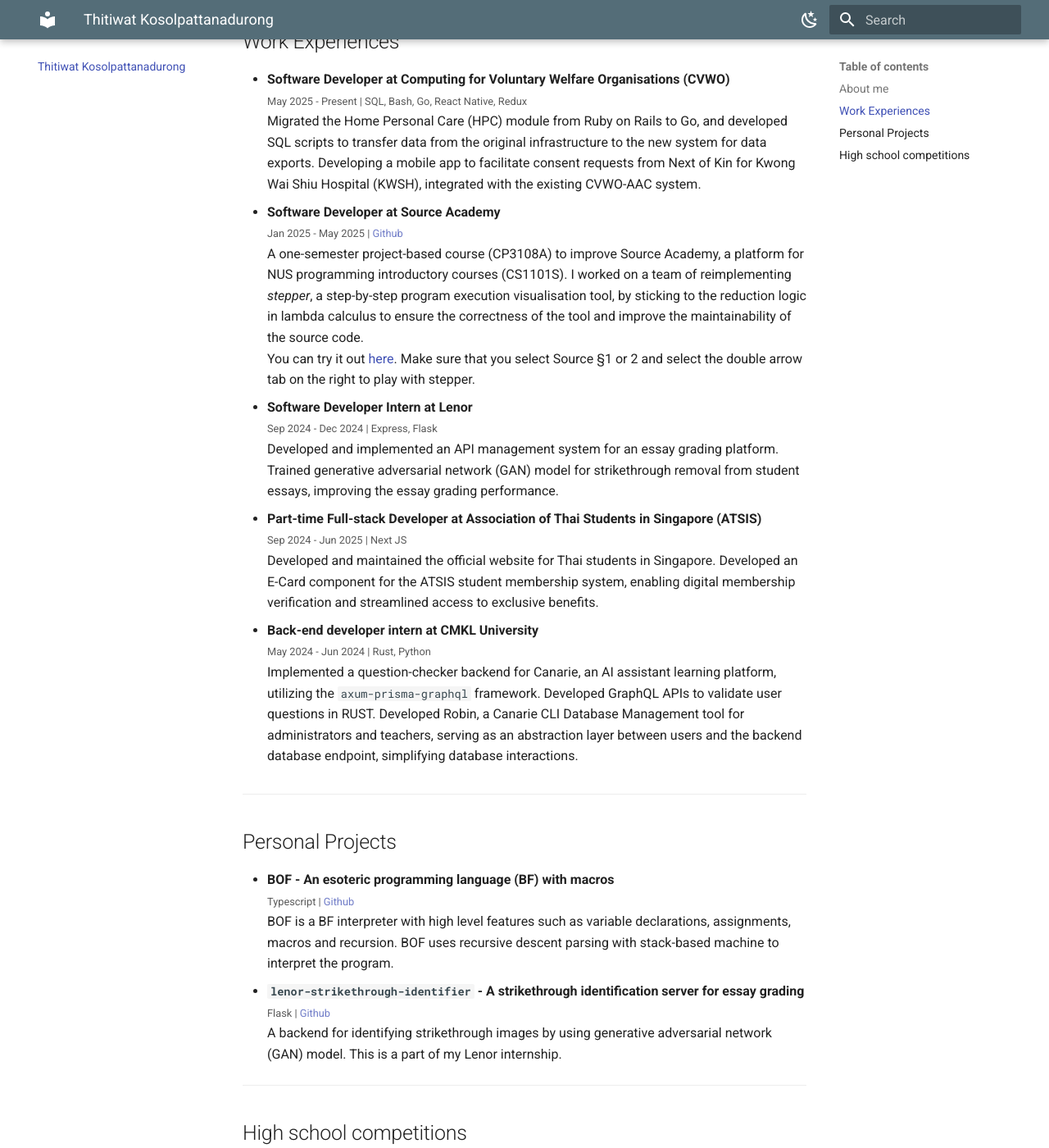
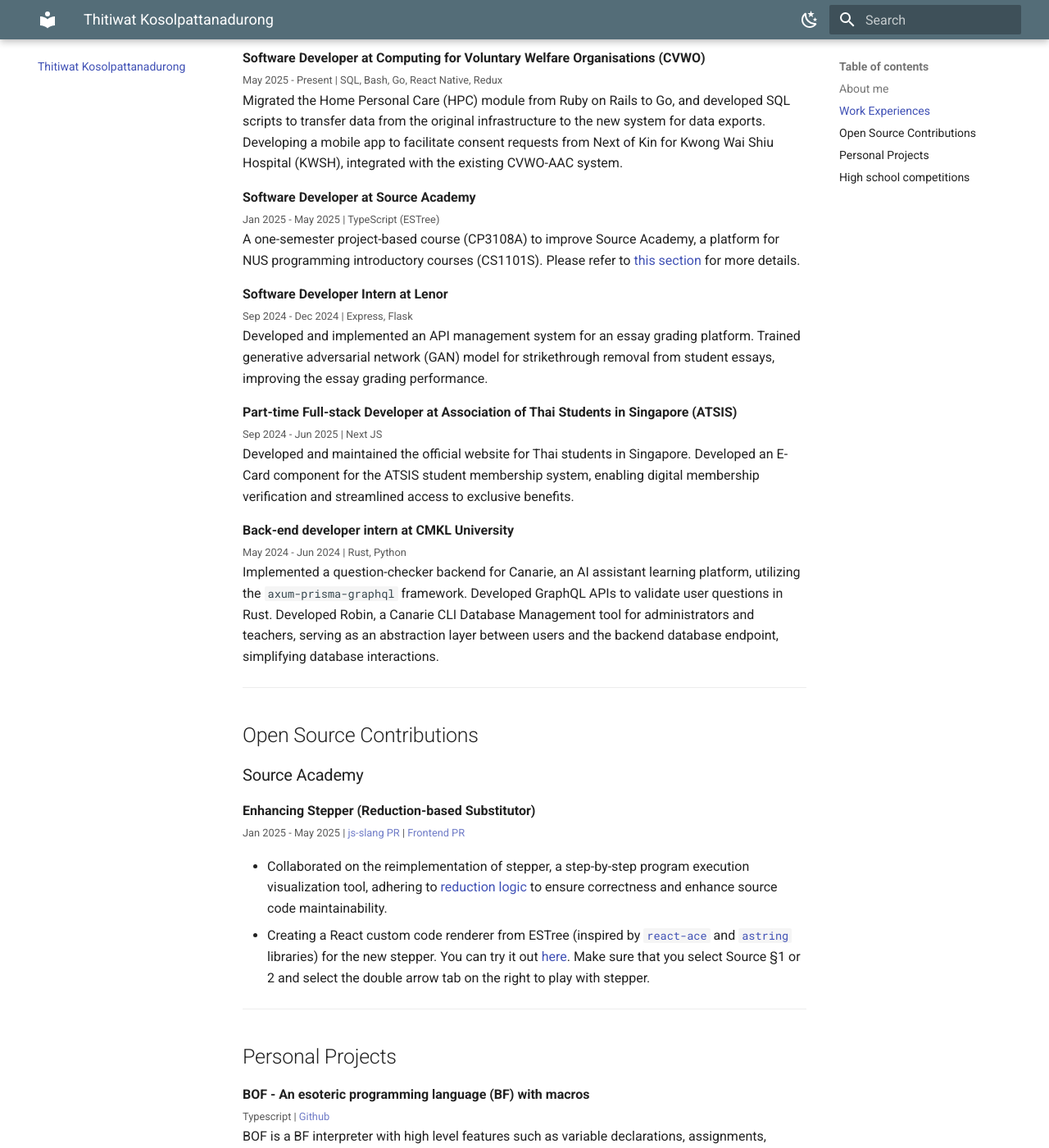
Before and after one commit to CATISNOTSODIUM/CATISNOTSODIUM.github.io, an MkDocs documentation site: the page built from docs/index.md, in a window 1280 px wide and 1400 px high, scrolled down 598 px. Shown: the whole window at 82% size. Built offline with MkDocs 1.6.1 and Material for MkDocs 9.7.7, drawn with Linux system fonts in a browser that asks for light colours; some of the changed text lies outside the part shown.

Commit message:
fix: indentation

```diff
--- a/docs/index.md
+++ b/docs/index.md
@@ -1,42 +1,54 @@
 # Thitiwat Kosolpattanadurong
 ## About me
-I'm currently a first-year Computer Science student at National University of Singapore (NUS). I'm used to be a physics enjoyer, participating in the International Physics Olympiad (IPhO). However, my interest shifted towards software engineering, programming languages, and algorithms. You can read more from my blogs [here](blogs/index.md).
+I'm currently a first-year Computer Science student at National University of Singapore (NUS). I'm used to be a physics enjoyer, participating in the International Physics Olympiad (IPhO). However, my interest shifted towards software engineering, programming languages, and algorithms.
 
 #### Interests
 - Programming Language development
 - Algorithmic problem solving
 - Software Development
-- [Noncasual Running](blogs/running.md)
+- [Running](blogs/running.md)
 ---
 ## Work Experiences
-- **Software Developer at Computing for
+**Software Developer at Computing for
 Voluntary Welfare Organisations (CVWO)** <br>
 <small>May 2025 - Present | SQL, Bash, Go, React Native, Redux </small><br>
 Migrated the Home Personal Care (HPC) module from Ruby on Rails to Go, and developed SQL scripts to transfer data from the original infrastructure to the new system for data exports. Developing a mobile app to facilitate consent requests from Next of Kin for Kwong Wai Shiu Hospital (KWSH), integrated with the existing CVWO-AAC system.
-- **Software Developer at Source Academy** <br>
-<small>Jan 2025 - May 2025 | [Github](https://github.com/source-academy/js-slang/tree/master/src/tracer) </small><br>
-A one-semester project-based course (CP3108A) to improve Source Academy, a platform for NUS programming introductory courses (CS1101S).
-I worked on a team of reimplementing *stepper*, a step-by-step program execution visualisation tool, by sticking to the reduction logic in lambda calculus to ensure the correctness of the tool and improve the maintainability of the source code. <br>
-You can try it out [here](https://sourceacademy.org/playground). Make sure that you select Source §1 or 2 and select the double arrow tab on the right to play with stepper.
 
-- **Software Developer Intern at Lenor** <br>
+**Software Developer at Source Academy** <br>
+<small>Jan 2025 - May 2025 | TypeScript (ESTree) </small><br>
+A one-semester project-based course (CP3108A) to improve Source Academy, a platform for NUS programming introductory courses (CS1101S). Please refer to [this section](#source-academy) for more details.
+
+**Software Developer Intern at Lenor** <br>
 <small>Sep 2024 - Dec 2024 | Express, Flask </small><br>
 Developed and implemented an API management system for an essay grading platform. Trained generative adversarial network (GAN) model for strikethrough removal from student essays, improving the essay grading performance.
-- **Part-time Full-stack Developer at Association of Thai Students in Singapore (ATSIS)** <br>
+
+**Part-time Full-stack Developer at Association of Thai Students in Singapore (ATSIS)** <br>
 <small>Sep 2024 - Jun 2025 | Next JS </small><br>
 Developed and maintained the official website for Thai students in Singapore. Developed an E-Card component for the ATSIS student membership system, enabling digital membership verification
 and streamlined access to exclusive benefits.
 
-- **Back-end developer intern at CMKL University** <br>
+**Back-end developer intern at CMKL University** <br>
 <small>May 2024 - Jun 2024 | Rust, Python </small><br>
-Implemented a question-checker backend for Canarie, an AI assistant learning platform, utilizing the `axum-prisma-graphql` framework. Developed GraphQL APIs to validate user questions in RUST. Developed Robin, a Canarie CLI Database Management tool for administrators and teachers, serving as an abstraction layer between users and the backend database endpoint, simplifying database interactions.
+Implemented a question-checker backend for Canarie, an AI assistant learning platform, utilizing the `axum-prisma-graphql` framework. Developed GraphQL APIs to validate user questions in Rust. Developed Robin, a Canarie CLI Database Management tool for administrators and teachers, serving as an abstraction layer between users and the backend database endpoint, simplifying database interactions.
+---
+
+## Open Source Contributions
+
+### Source Academy
+**Enhancing Stepper (Reduction-based Substitutor)** <br>
+<small>Jan 2025 - May 2025 | [js-slang PR](https://github.com/source-academy/js-slang/pull/1742) |  [Frontend PR](https://github.com/source-academy/frontend/pull/3125) </small>
+
+- Collaborated on the reimplementation of stepper, a step-by-step program execution visualization tool, adhering to [reduction logic](https://en.wikipedia.org/wiki/Lambda_calculus) to ensure correctness and enhance source code maintainability.<br>
+- Creating a React custom code renderer from ESTree (inspired by [`react-ace`](https://www.npmjs.com/package/react-ace) and [`astring`](https://www.npmjs.com/package/astring) libraries) for the new stepper. You can try it out [here](https://sourceacademy.org/playground). Make sure that you select Source §1 or 2 and select the double arrow tab on the right to play with stepper.
+
 ---
 
 ## Personal Projects
-- **BOF - An esoteric programming language (BF) with macros**<br>
+ **BOF - An esoteric programming language (BF) with macros**<br>
 <small>Typescript | [Github](https://bof-blush.vercel.app/) </small><br>
 BOF is a BF interpreter with high level features such as variable declarations, assignments, macros and recursion. BOF uses recursive descent parsing with stack-based machine to interpret the program.
-- **`lenor-strikethrough-identifier` - A strikethrough identification server for essay grading**<br>
+
+**`lenor-strikethrough-identifier` - A strikethrough identification server for essay grading**<br>
 <small>Flask | [Github](https://github.com/CATISNOTSODIUM/lenor-strikethrough-identifier) </small><br>
 A backend for identifying strikethrough images by using generative adversarial network (GAN) model. This is a part of my Lenor internship.
 
```
